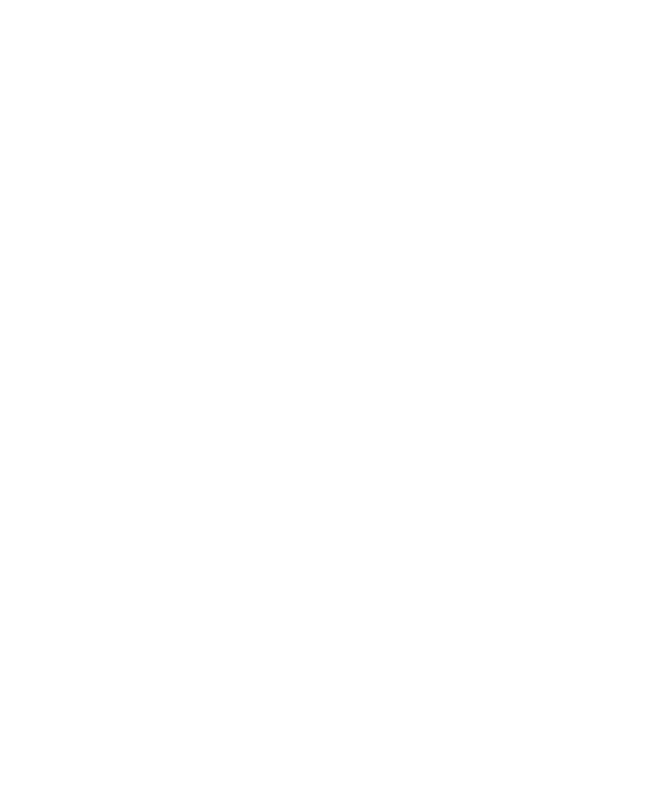
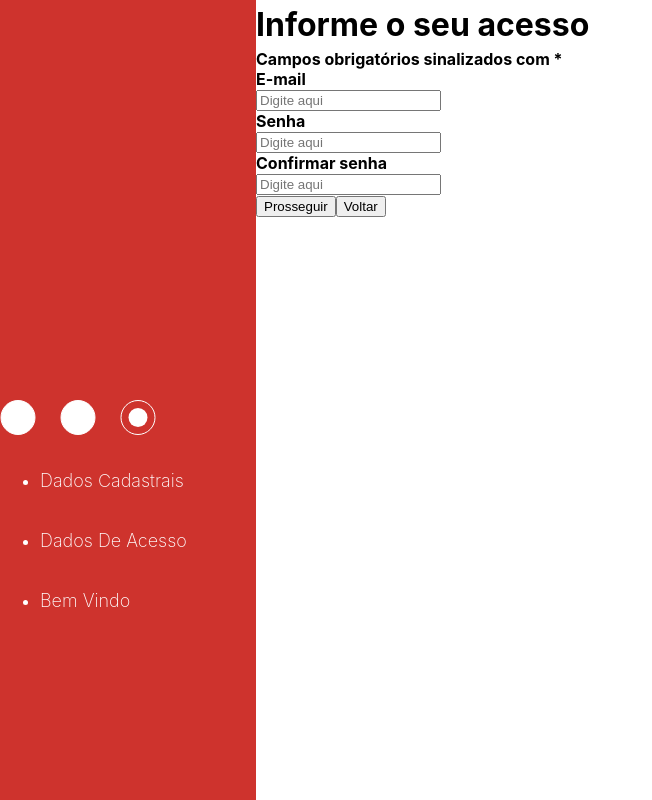
Before and after one commit to StartFuture/onboarding-me-rh-front, a React (Create React App) app: page /form-acess in a window 1280 px wide. Before the commit this address had no page. Shown: the whole page, without its empty margins (0-652 px from the left). Built offline with nearby package versions, Linux system fonts and the light colour scheme.

Commit message:
inicio do formulario

```diff
--- a/src/AppRoutes.jsx
+++ b/src/AppRoutes.jsx
@@ -1,6 +1,7 @@
 import { BrowserRouter, Routes, Route } from "react-router-dom";
 import FormsCompany from "./pages/FormsCompany";
 import Welcome from "./pages/Welcome";
+import FormAcess from "./pages/FormAcess/assets/components";
 
 const AppRoutes = () => {
   return (
@@ -8,6 +9,7 @@
       <Routes>
         <Route path="/forms-company" element={<FormsCompany/>} />
         <Route path="/welcome" element={<Welcome/>} />
+        <Route path="/form-acess" element={<FormAcess/>} />
       </Routes>
     </BrowserRouter>
   );
--- /dev/null
+++ b/src/pages/FormAcess/assets/components/index.jsx
@@ -0,0 +1,28 @@
+import "../css/acess.css";
+import SideBar from "../../../../components/SideBar";
+
+const FormAcess = () => {
+  return (
+    <>
+      <SideBar />
+      <div class="container-form">
+        <div class="content-form">
+          <h1>Informe o seu acesso</h1>
+          <h4>Campos obrigatórios sinalizados com *</h4>
+          <form>
+            <h4>E-mail</h4>
+            <input type="text" placeholder="Digite aqui" />
+            <h4>Senha</h4>
+            <input type="text" placeholder="Digite aqui" />
+            <h4>Confirmar senha</h4>
+            <input type="text" placeholder="Digite aqui" />
+          </form>
+          <button>Prosseguir</button>
+          <button>Voltar</button>
+        </div>
+      </div>
+    </>
+  );
+};
+
+export default FormAcess;
--- /dev/null
+++ b/src/pages/FormAcess/assets/css/acess.css
@@ -0,0 +1,13 @@
+.container-form {
+margin: auto;
+  width: 60%;
+  height: 100%;
+}
+
+.container-form h1 {
+  margin: 5px 0px;
+}
+
+.container-form h4 {
+    margin: 0px;
+  }
```
